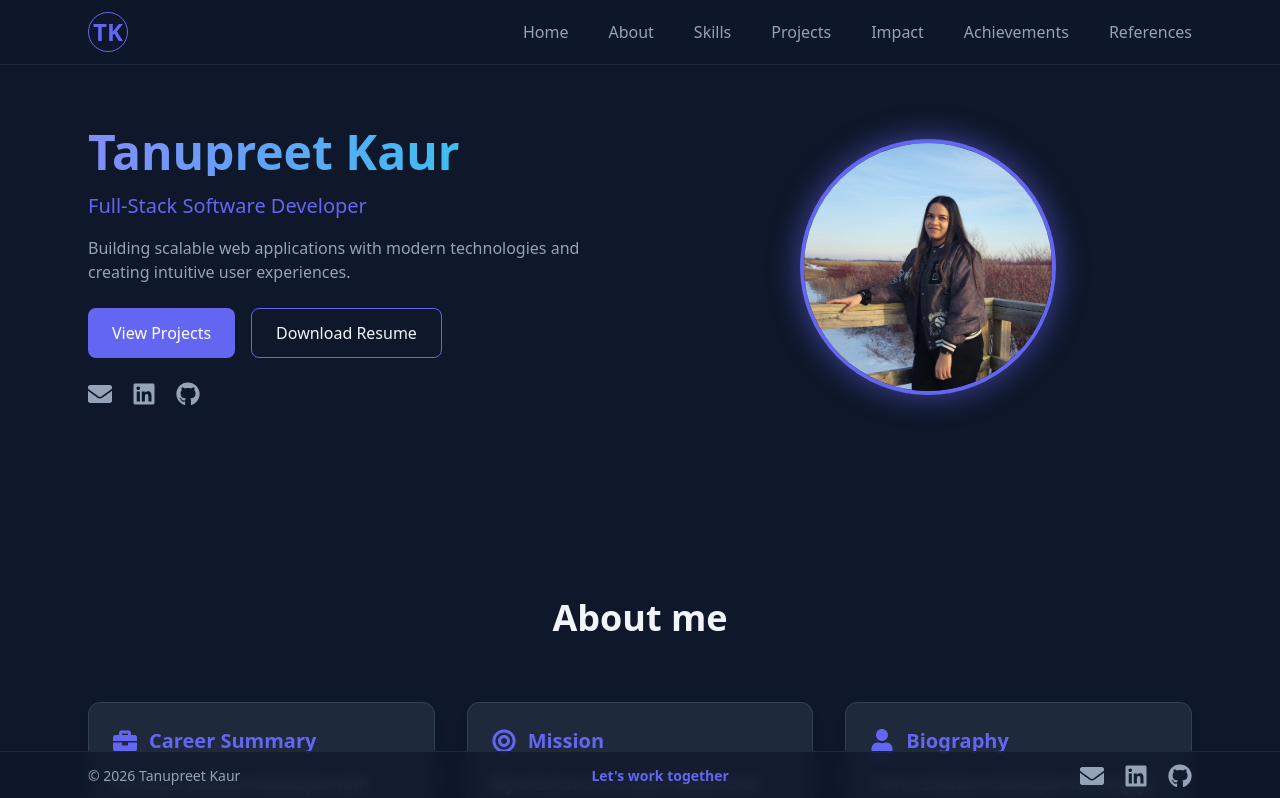
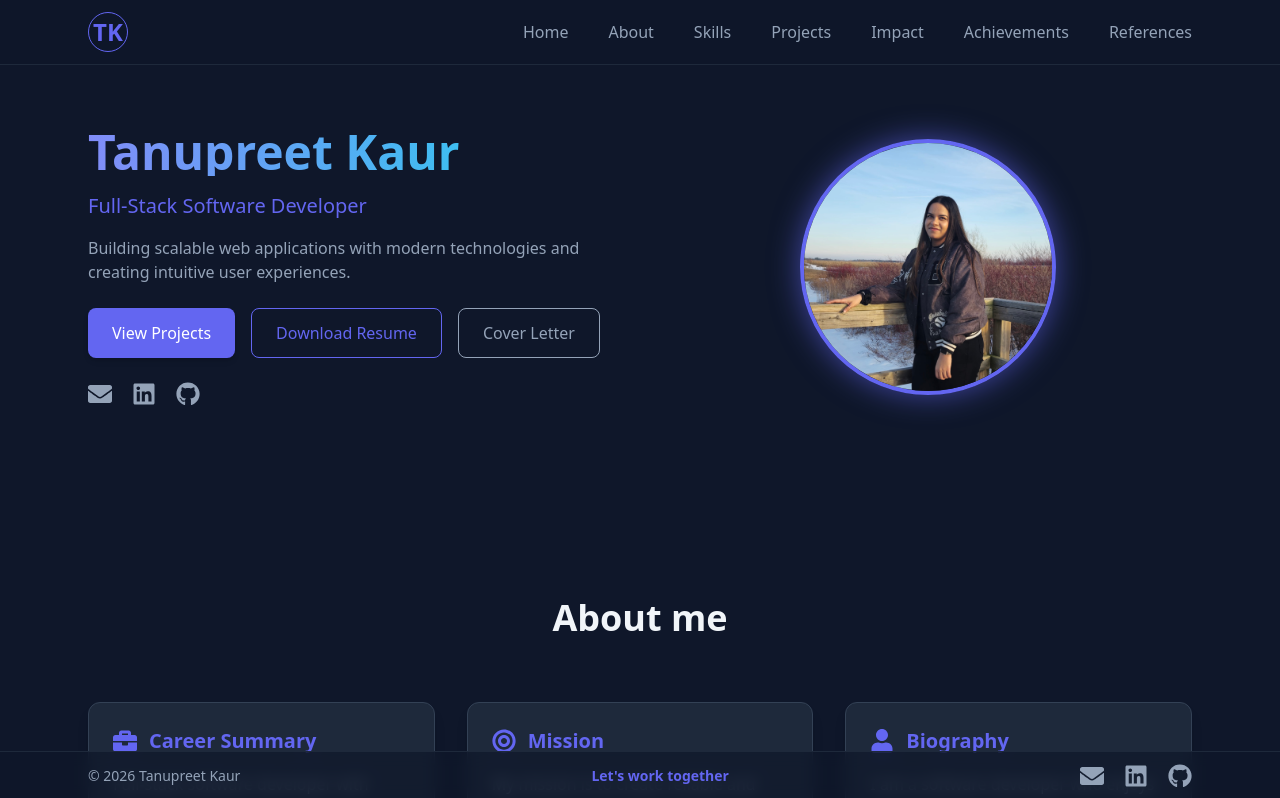
Before and after one commit to tanupreet21/portfolio-tanupreet, a React (Vite) app: page / in a window 1280 px wide. Shown: the top 798 px of the page. Built offline with nearby package versions, Linux system fonts and the light colour scheme.

Commit message:
Added cover letter

```diff
--- a/src/components/Hero.jsx
+++ b/src/components/Hero.jsx
@@ -41,16 +41,23 @@ export default function Hero(){
                     >
                         <button
                             onClick={() => document.getElementById("projects")?.scrollIntoView({ behavior: "smooth" })}
-                            className="bg-primary hover:bg-indigo-600 text-white px-6 py-3 rounded-lg transition"
+                            className="bg-primary hover:bg-indigo-600 text-white px-6 py-3 rounded-lg transition shadow-md"
                         >
                             View Projects
                         </button>
                         <a
-                            href="/Resume_TanupreetKaur_FullStack.pdf" // Place your resume in the public folder
+                            href="/Resume_TanupreetKaur_FullStack.pdf"
                             download
-                            className="border border-primary hover:bg-primary hover:text-white px-6 py-3 rounded-lg transition"
+                            className="border border-primary text-primary hover:bg-primary hover:text-white px-6 py-3 rounded-lg transition"
                         >
                             Download Resume
+                        </a>
+                        <a
+                            href="/CL_Tanupreet_Kaur.pdf"
+                            download
+                            className="border border-muted text-m text-muted hover:border-primary hover:text-primary px-6 py-3 rounded-lg transition"
+                        >
+                            Cover Letter
                         </a>
                     </motion.div>
                     <motion.div
--- a/src/components/footer.jsx
+++ b/src/components/footer.jsx
@@ -11,17 +11,14 @@ export default function Footer() {
     >
       <div className="max-w-6xl mx-auto px-6 py-3 flex flex-col md:flex-row justify-between items-center gap-3 md:gap-0">
 
-        {/* Left: Name / Copyright */}
         <div className="text-center md:text-left text-muted text-sm">
           &copy; {new Date().getFullYear()} Tanupreet Kaur
         </div>
 
-        {/* Middle: Call to action */}
         <div className="text-primary font-semibold text-sm hover:underline cursor-pointer">
           <a href="mailto:tanupreetkaur2106@gmail.com">Let's work together</a>
         </div>
 
-        {/* Right: Social links */}
         <div className="flex gap-5 text-2xl text-muted">
           <a href="mailto:tanupreetkaur2106@gmail.com" className="hover:text-primary transition">
             <FaEnvelope />
```
Also changed, not shown: 1 other file (tests, documents, lock files or other folders).
